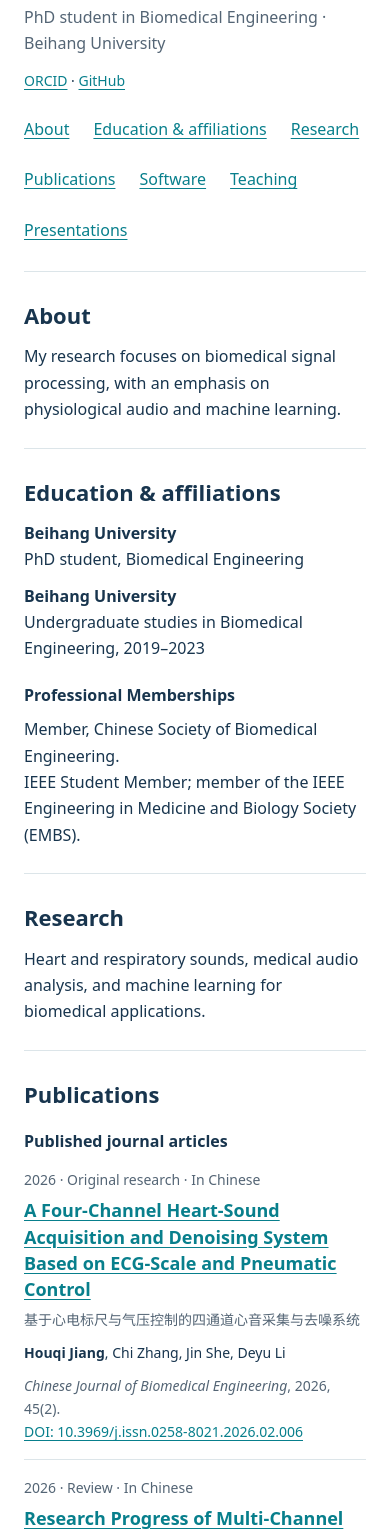
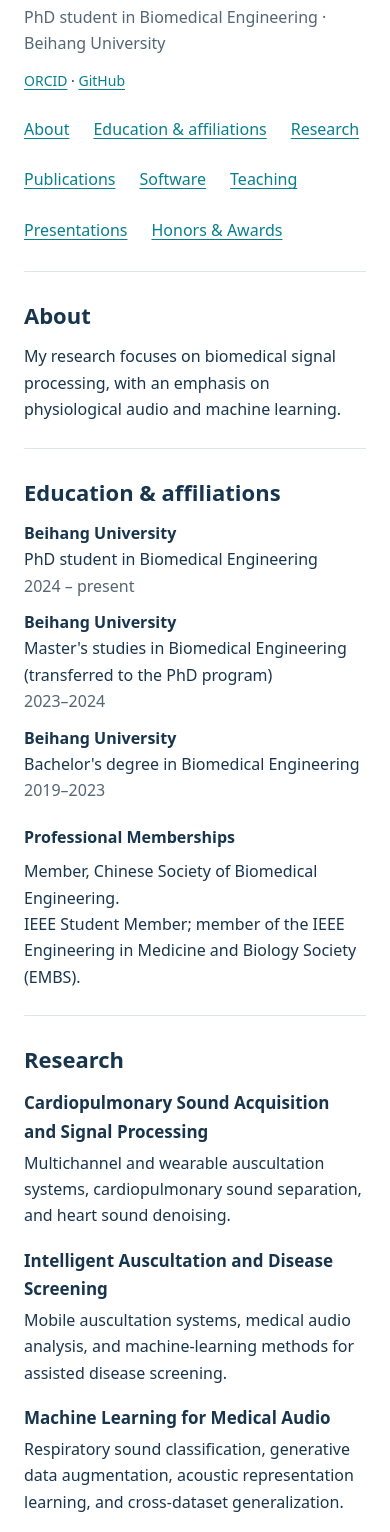
Before and after one commit to HolecheeJung/HolecheeJung.github.io, a plain HTML site: page index.html in a window 390 px wide. Shown: the part 68-1600 px from the top of the page. Drawn offline with Linux system fonts and the light colour scheme.

Commit message:
Complete education timeline, research interests and selected honors

```diff
--- a/index.html
+++ b/index.html
@@ -16,10 +16,22 @@ header{padding-bottom:28px;border-bottom:1px solid var(--line)}h1{font-size:clam
 <body>
 <main>
 <header><h1>Houqi Jiang</h1><p class="subtitle">PhD student in Biomedical Engineering · Beihang University</p>
-<p style="margin:12px 0 0;font-size:14px"><a href="https://orcid.org/0009-0005-1902-623X" rel="me">ORCID</a> · <a href="https://github.com/HolecheeJung" rel="me">GitHub</a></p><nav aria-label="Sections"><a href="#about">About</a><a href="#education">Education &amp; affiliations</a><a href="#research">Research</a><a href="#publications">Publications</a><a href="#software">Software</a><a href="#teaching">Teaching</a><a href="#presentations">Presentations</a></nav></header>
+<p style="margin:12px 0 0;font-size:14px"><a href="https://orcid.org/0009-0005-1902-623X" rel="me">ORCID</a> · <a href="https://github.com/HolecheeJung" rel="me">GitHub</a></p><nav aria-label="Sections"><a href="#about">About</a><a href="#education">Education &amp; affiliations</a><a href="#research">Research</a><a href="#publications">Publications</a><a href="#software">Software</a><a href="#teaching">Teaching</a><a href="#presentations">Presentations</a><a href="#honors">Honors &amp; Awards</a></nav></header>
 <section id="about"><h2>About</h2><p>My research focuses on biomedical signal processing, with an emphasis on physiological audio and machine learning.</p></section>
-<section id="education"><h2>Education &amp; affiliations</h2><p><strong>Beihang University</strong><br>PhD student, Biomedical Engineering</p><p><strong>Beihang University</strong><br>Undergraduate studies in Biomedical Engineering, 2019–2023</p><h3 style="font-size:16px;margin:20px 0 8px">Professional Memberships</h3><p>Member, Chinese Society of Biomedical Engineering.<br>IEEE Student Member; member of the IEEE Engineering in Medicine and Biology Society (EMBS).</p></section>
-<section id="research"><h2>Research</h2><p>Heart and respiratory sounds, medical audio analysis, and machine learning for biomedical applications.</p></section>
+<section id="education"><h2>Education &amp; affiliations</h2>
+<p><strong>Beihang University</strong><br>PhD student in Biomedical Engineering<br><span class="subtitle">2024 – present</span></p>
+<p><strong>Beihang University</strong><br>Master's studies in Biomedical Engineering (transferred to the PhD program)<br><span class="subtitle">2023–2024</span></p>
+<p><strong>Beihang University</strong><br>Bachelor's degree in Biomedical Engineering<br><span class="subtitle">2019–2023</span></p>
+<h3 style="font-size:16px;margin:20px 0 8px">Professional Memberships</h3>
+<p>Member, Chinese Society of Biomedical Engineering.<br>IEEE Student Member; member of the IEEE Engineering in Medicine and Biology Society (EMBS).</p></section>
+<section id="research"><h2>Research</h2>
+<h3 style="font-size:17px;margin:12px 0 4px">Cardiopulmonary Sound Acquisition and Signal Processing</h3>
+<p>Multichannel and wearable auscultation systems, cardiopulmonary sound separation, and heart sound denoising.</p>
+<h3 style="font-size:17px;margin:18px 0 4px">Intelligent Auscultation and Disease Screening</h3>
+<p>Mobile auscultation systems, medical audio analysis, and machine-learning methods for assisted disease screening.</p>
+<h3 style="font-size:17px;margin:18px 0 4px">Machine Learning for Medical Audio</h3>
+<p>Respiratory sound classification, generative data augmentation, acoustic representation learning, and cross-dataset generalization.</p>
+</section>
 <section id="publications"><h2>Publications</h2>
 <h3 style="font-size:16px;margin:16px 0 6px">Published journal articles</h3>
 <article style="padding:8px 0 16px">
@@ -70,6 +82,17 @@ header{padding-bottom:28px;border-bottom:1px solid var(--line)}h1{font-size:clam
 <p style="font-size:14px">2024 China Biomedical Engineering Conference &amp; Medical Innovation Summit (BME 2024), Shenzhen, September 19–22, 2024.</p>
 </article>
 </section>
+<section id="honors"><h2>Honors &amp; Awards</h2>
+<ul style="margin:0;padding-left:22px">
+<li>First-Class Doctoral Scholarship, Beihang University (2026).</li>
+<li>First-Class Doctoral Entrance Scholarship, Beihang University (2024).</li>
+<li>First-Class Master's Entrance Scholarship, Beihang University (2023).</li>
+<li>Outstanding Graduate, Beihang University (2023).</li>
+<li>Outstanding Student Leader, Beihang University (three consecutive academic years, 2019–2022).</li>
+<li>Six undergraduate scholarships, including the Grand Prize Scholarship for Excellence in Social Service, Beihang University (2019–2022).</li>
+<li>Second Prize, 13th Chinese Mathematics Competition for College Students (Non-Mathematics Major Category, 2021).</li>
+</ul>
+</section>
 <footer>Houqi Jiang · <a href="https://github.com/HolecheeJung">GitHub</a></footer>
 </main>
 </body>
```
